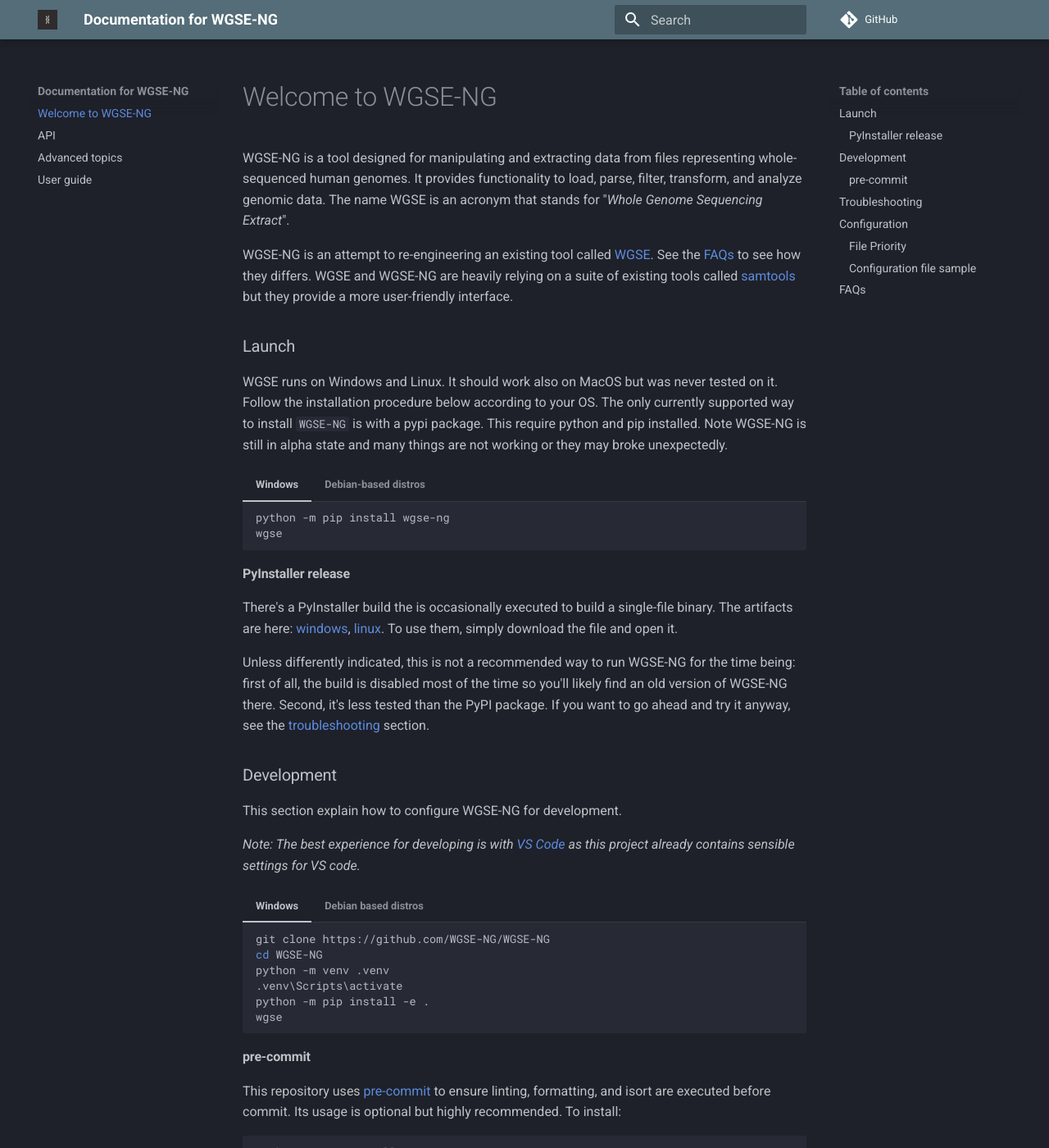
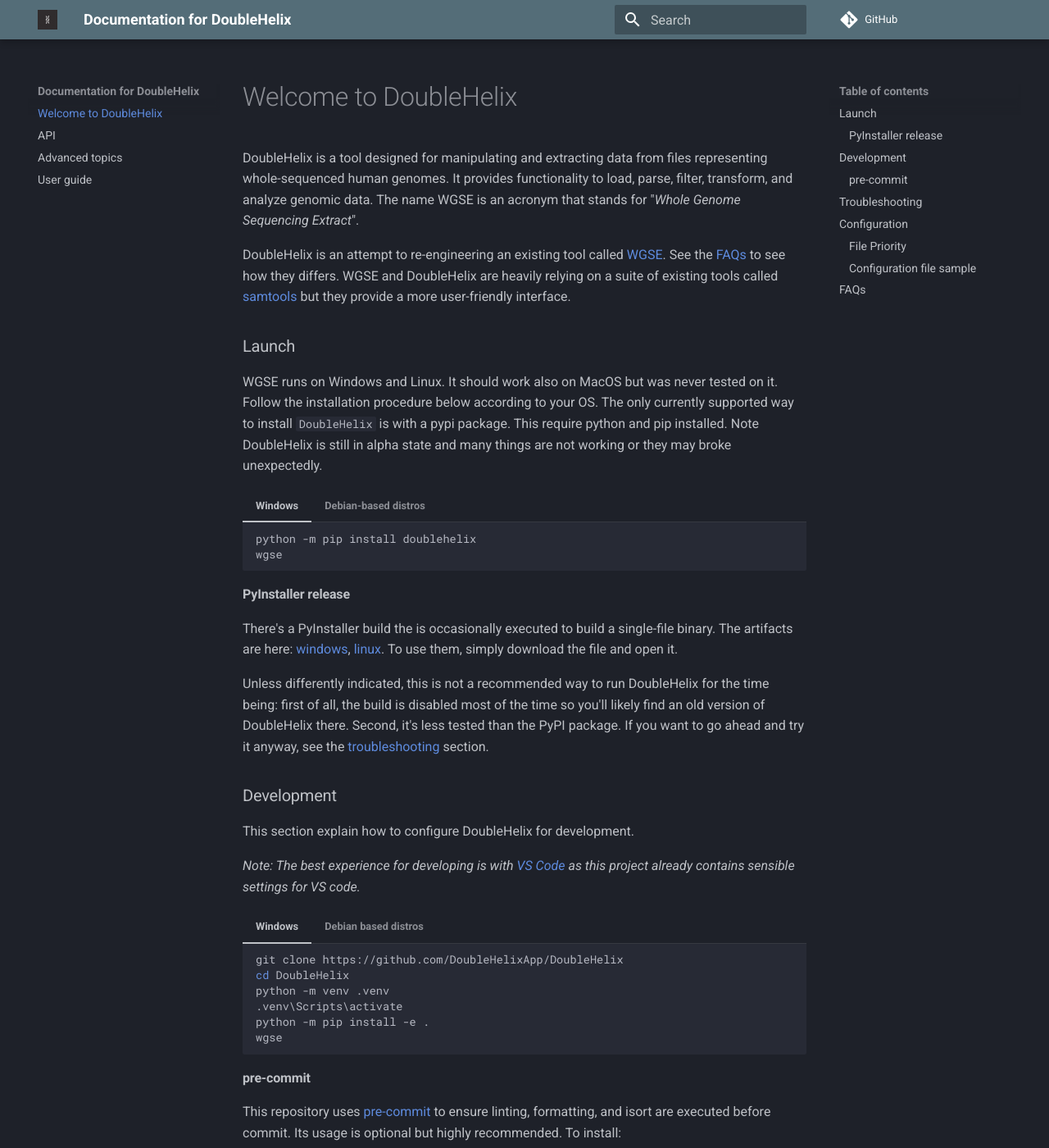
Before and after one commit to DoubleHelixApp/doublehelixapp.github.io, an MkDocs documentation site: the page built from docs/index.md, in a window 1280 px wide and 1400 px high. Shown: the whole window at 82% size. Built offline with MkDocs 1.6.1 and Material for MkDocs 9.7.7, drawn with Linux system fonts in a browser that asks for light colours; comment, search, counter and statistics services are not loaded; some of the changed text lies outside the part shown.

Commit message:
WGSE-NG -> DoubleHelix

````diff
--- a/docs/index.md
+++ b/docs/index.md
@@ -1,42 +1,42 @@
-# Welcome to WGSE-NG
+# Welcome to DoubleHelix
 
-WGSE-NG is a tool designed for manipulating and extracting data from files representing whole-sequenced human genomes. It provides functionality to load, parse, filter, transform, and analyze genomic data. The name WGSE is an acronym that stands for "_Whole Genome Sequencing Extract_".
+DoubleHelix is a tool designed for manipulating and extracting data from files representing whole-sequenced human genomes. It provides functionality to load, parse, filter, transform, and analyze genomic data. The name WGSE is an acronym that stands for "_Whole Genome Sequencing Extract_".
 
-WGSE-NG is an attempt to re-engineering an existing tool called [WGSE](https://wgse.io). See the [FAQs](#faqs) to see how they differs. WGSE and WGSE-NG are  heavily relying on a suite of existing tools called [samtools](https://samtools.github.io/) but they provide a more user-friendly interface.
+DoubleHelix is an attempt to re-engineering an existing tool called [WGSE](https://wgse.io). See the [FAQs](#faqs) to see how they differs. WGSE and DoubleHelix are heavily relying on a suite of existing tools called [samtools](https://samtools.github.io/) but they provide a more user-friendly interface.
 
 ### Launch
 WGSE runs on Windows and Linux. It should work also on MacOS but was never tested on it. Follow the installation procedure below according to your OS.
-The only currently supported way to install `WGSE-NG` is with a pypi package.
-This require python and pip installed. Note WGSE-NG is still in alpha state and many things are not working or they may broke unexpectedly.
+The only currently supported way to install `DoubleHelix` is with a pypi package.
+This require python and pip installed. Note DoubleHelix is still in alpha state and many things are not working or they may broke unexpectedly.
 
 === "Windows"
     ```batch
-    python -m pip install wgse-ng
+    python -m pip install doublehelix
     wgse
     ```
 === "Debian-based distros"
-    **IMPORTANT**: WGSE-NG is not thoroughly Please see the [troubleshooting](#troubleshooting) section.
+    **IMPORTANT**: DoubleHelix is not thoroughly on Linux. Please see the [troubleshooting](#troubleshooting) section.
     ```bash
     sudo apt install libqt6waylandclient6 samtools bcftools -y
-    python -m pip install wgse-ng
+    python -m pip install doublehelix
     wgse
     ```
 
 #### PyInstaller release
 There's a PyInstaller build the is occasionally executed to build a single-file binary.
-The artifacts are here: [windows](https://github.com/WGSE-NG/WGSE-NG/actions/workflows/python-pyinstaller-win.yml), [linux](https://github.com/WGSE-NG/WGSE-NG/actions/workflows/python-pyinstaller-linux.yml). To use them, simply download the file and open it.
+The artifacts are here: [windows](https://github.com/DoubleHelixApp/DoubleHelix/actions/workflows/python-pyinstaller-win.yml), [linux](https://github.com/DoubleHelixApp/DoubleHelix/actions/workflows/python-pyinstaller-linux.yml). To use them, simply download the file and open it.
 
-Unless differently indicated, this is not a recommended way to run WGSE-NG for the time being: first of all, the build is disabled most of the time so you'll likely find an old version of WGSE-NG there. Second, it's less tested than the PyPI package. If you want to go ahead and try it anyway, see the [troubleshooting](#troubleshooting) section.
+Unless differently indicated, this is not a recommended way to run DoubleHelix for the time being: first of all, the build is disabled most of the time so you'll likely find an old version of DoubleHelix there. Second, it's less tested than the PyPI package. If you want to go ahead and try it anyway, see the [troubleshooting](#troubleshooting) section.
 
 ### Development
-This section explain how to configure WGSE-NG for development.
+This section explain how to configure DoubleHelix for development.
 
 _Note: The best experience for developing is with [VS Code](https://code.visualstudio.com/) as this project already contains sensible settings for VS code._
 
 === "Windows"
     ```batch
-    git clone https://github.com/WGSE-NG/WGSE-NG
-    cd WGSE-NG
+    git clone https://github.com/DoubleHelixApp/DoubleHelix
+    cd DoubleHelix
     python -m venv .venv
     .venv\Scripts\activate
     python -m pip install -e .
@@ -45,8 +45,8 @@
 === "Debian based distros"
     ```bash
     sudo apt install libqt6waylandclient6 samtools bcftools -y
-    git clone https://github.com/WGSE-NG/WGSE-NG
-    cd WGSE-NG
+    git clone https://github.com/DoubleHelixApp/DoubleHelix
+    cd DoubleHelix
     python -m venv .venv
     source ./.venv/bin/activate
     python -m pip install -e .
@@ -66,8 +66,8 @@
 Error | Description
 ------|------------
 **Symbol lookup error** after launching WGSE from command line on Linux/WSL| It's likely you have an old version of Qt installed. On Debian based distro it's likely the version of `libqt6waylandclient6` or one of its dependencies is too old and the python module for Qt is trying to fetch some symbols from it that were added in a subsequent version. You can try to run a `sudo apt update && sudo apt upgrade` but if that doesn't work unfortunately you need to upgrade the Qt version manually, use another distribution (or stick with the CLI once it will be available).
-**Something else does not work on Linux/WGSE-NG is not starting on Linux**| WGSE-NG is tested almost exclusively on Windows for the time being. On Windows all the executables needed beside WGSE-NG are shipped with another PyPI package upon which WGSE-NG depends. Installing through `pip` is hence sufficient to get `wgse-ng` working. On Linux `wgse-ng` expects all the executables to be available under `PATH`. Consequently there are dependencies that need to be installed manually. The installation section provide the dependencies list for Debian-based distros, on other distros the command may change. Fetching existing executables from `PATH` means WGSE-NG will have no control no control over the version of the dependencies. Ubuntu on WLS is using a fairly old build of samtools for example. This means some feature (i.e., FASTA conversion) won't work. This will change in the future once WGSE-NG will stop relying on distro executables but frankly this is not a priority at the moment. You're anyway more than welcome to open an issue if something is not working correctly.
-**Windows defender is complaining a lot** when launching the pyinstaller distribution, potentially uploading the .exe to the cloud for virus scanning or straight up detecting the binary as a malware| Windows defender is not very happy with unsigned executables. You can rest assured WGSE-NG do not contain any malware though. WGSE-NG is completely open-source and the way the pyinstaller build is made can be seen in these GitHub Actions: [Windows](https://github.com/WGSE-NG/WGSE-NG/blob/main/.github/workflows/python-pyinstaller-win.yml), [Linux](https://github.com/WGSE-NG/WGSE-NG/blob/main/.github/workflows/python-pyinstaller-linux.yml). One of the long-term goal is to get a certificate and start signing the binary but this won't happen anytime soon.
+**Something else does not work on Linux/DoubleHelix is not starting on Linux**| DoubleHelix is tested almost exclusively on Windows for the time being. On Windows all the executables needed beside DoubleHelix are shipped with another PyPI package upon which DoubleHelix depends. Installing through `pip` is hence sufficient to get `DoubleHelix` working. On Linux `DoubleHelix` expects all the executables to be available under `PATH`. Consequently there are dependencies that need to be installed manually. The installation section provide the dependencies list for Debian-based distros, on other distros the command may change. Fetching existing executables from `PATH` means DoubleHelix will have no control no control over the version of the dependencies. Ubuntu on WLS is using a fairly old build of samtools for example. This means some feature (i.e., FASTA conversion) won't work. This will change in the future once DoubleHelix will stop relying on distro executables but frankly this is not a priority at the moment. You're anyway more than welcome to open an issue if something is not working correctly.
+**Windows defender is complaining a lot** when launching the pyinstaller distribution, potentially uploading the .exe to the cloud for virus scanning or straight up detecting the binary as a malware| Windows defender is not very happy with unsigned executables. You can rest assured DoubleHelix do not contain any malware though. DoubleHelix is completely open-source and the way the pyinstaller build is made can be seen in these GitHub Actions: [Windows](https://github.com/DoubleHelixApp/DoubleHelix/blob/main/.github/workflows/python-pyinstaller-win.yml), [Linux](https://github.com/DoubleHelixApp/DoubleHelix/blob/main/.github/workflows/python-pyinstaller-linux.yml). One of the long-term goal is to get a certificate and start signing the binary but this won't happen anytime soon.
 
 
 ## Configuration
@@ -105,7 +105,7 @@
 
 **Q: How does it differs from the original WGSE?**
 
-A: WGSE-NG is a re-engineering of WGSE with these improvements:
+A: DoubleHelix is a re-engineering of WGSE with these improvements:
 
 - A new GUI (based on pyqtside)
 - An entirely re-written procedure to identify reference genomes that supports more than 90 reference genomes
--- a/mkdocs.yml
+++ b/mkdocs.yml
@@ -1,5 +1,5 @@
-site_name: Documentation for WGSE-NG
-site_url: https://wgse-ng.github.io
+site_name: Documentation for DoubleHelix
+site_url: https://DoubleHelix.github.io
 theme:
   name: material
   palette:
@@ -7,7 +7,7 @@
     primary: blue grey
     accent: light blue
   logo: logo.jpg
-repo_url: https://github.com/wgse-ng/wgse-ng
+repo_url: https://github.com/DoubleHelix/DoubleHelix
 markdown_extensions:
   - pymdownx.superfences
   - pymdownx.tabbed:
````
Also changed, not shown: README.md (+2 -2 lines), docs/advanced-topics.md (+6 -6 lines), docs/user-guide.md (+5 -5 lines).
